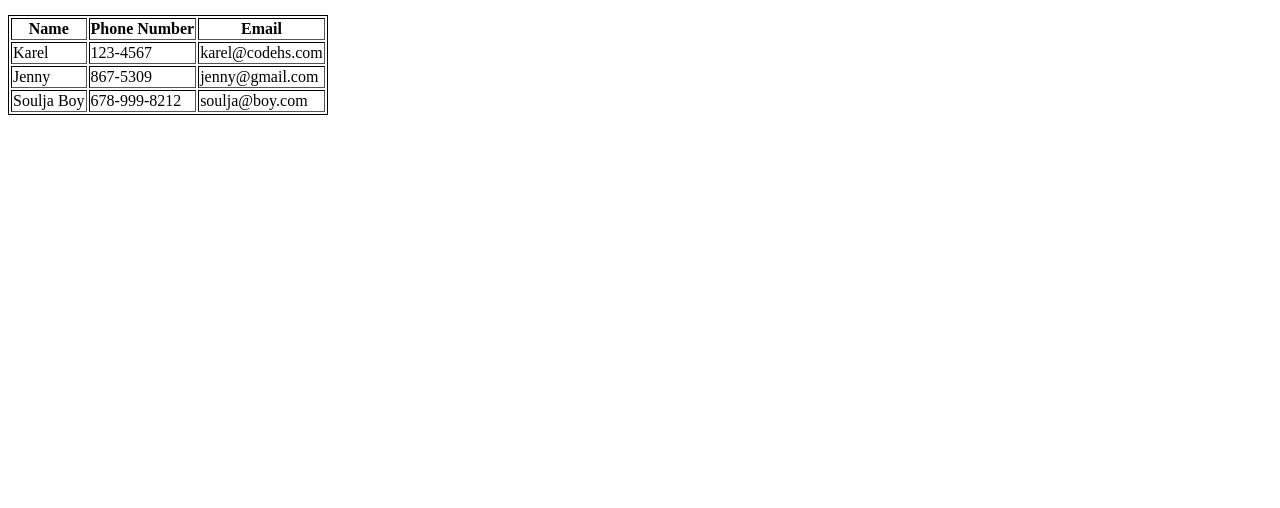
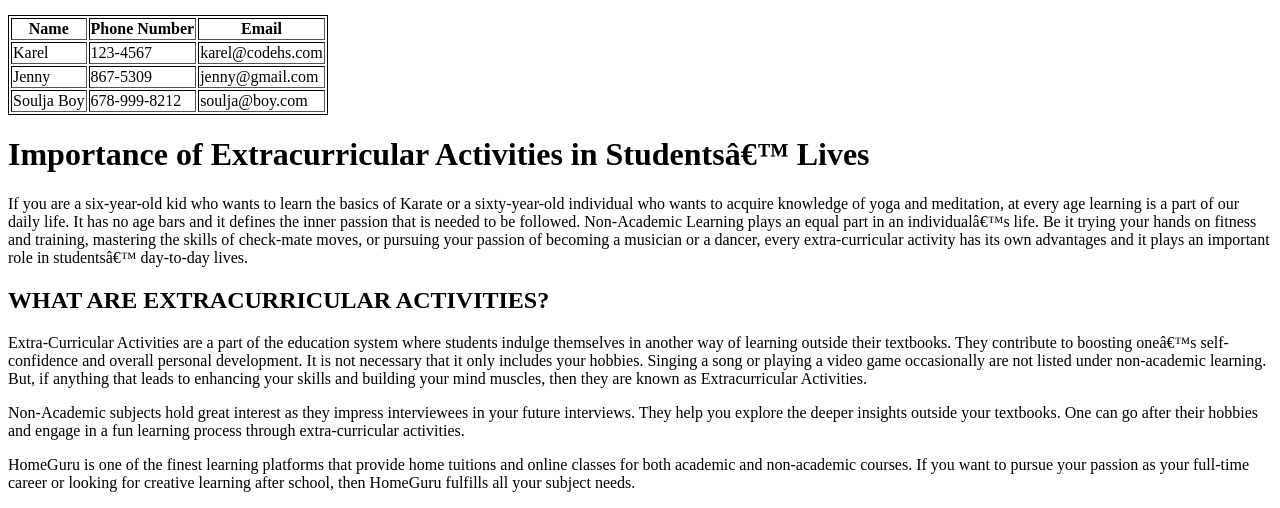
Before and after one commit to mirelasirbu/mirelkaa, a plain HTML site: page index.html in a window 1280 px wide. Shown: the part 449-957 px from the top of the page. Before the commit the page ends 800 px from the top, so only its background shows below. Drawn offline with Linux system fonts and the light colour scheme.

Commit message:
Update index.html

```diff
--- a/index.html
+++ b/index.html
@@ -65,3 +65,27 @@
         </table>
 </body>
 </html>
+     <!DOCTYPE html>
+<html lang=“en”>
+<head>
+    <meta charset=“UTF-8”>
+    <meta name=“viewport” content=“width=device-width, initial-scale=1.0”>
+    <title>Importance of Extracurricular Activities</title>
+</head>
+<body>
+
+<div class=“header”>
+    <h1>Importance of <span class=“bold”>Extracurricular Activities</span> in Students’ Lives</h1>
+</div>
+    <div class=“content”>
+    <p>If you are a six-year-old kid who wants to learn the basics of Karate or a sixty-year-old individual who wants to acquire knowledge of yoga and meditation, at every age learning is a part of our daily life. It has no age bars and it defines the inner passion that is needed to be followed. Non-Academic Learning plays an equal part in an individual’s life. Be it trying your hands on fitness and training, mastering the skills of check-mate moves, or pursuing your passion of becoming a musician or a dancer, every extra-curricular activity has its own advantages and it plays an important role in students’ day-to-day lives.</p>
+<h2>WHAT ARE EXTRACURRICULAR ACTIVITIES?</h2>
+    <p><span class=“bold”>Extra-Curricular Activities</span> are a part of the education system where students indulge themselves in another way of learning outside their textbooks. They contribute to boosting one’s self-confidence and overall personal development. It is not necessary that it only includes your hobbies. Singing a song or playing a video game occasionally are not listed under non-academic learning. But, if anything that leads to enhancing your skills and building your mind muscles, then they are known as Extracurricular Activities.</p>
+</div>
+    <div class=“footer”>
+    <p>Non-Academic subjects hold great interest as they impress interviewees in your future interviews. They help you explore the deeper insights outside your textbooks. One can go after their hobbies and engage in a fun learning process through extra-curricular activities.</p>
+    <p>HomeGuru is one of the finest learning platforms that provide home tuitions and online classes for both academic and non-academic courses. If you want to pursue your passion as your full-time career or looking for creative learning after school, then HomeGuru fulfills all your subject needs.</p>
+</div>
+
+</body>
+</html>
```
